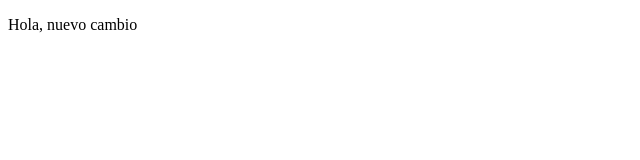
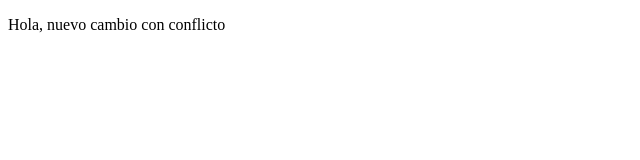
Before and after one commit to rubencadalsof-insti/repositorio_remoto, a plain HTML site: page index.html in a window 1280 px wide. Shown: the full height of the page, 0-640 px from the left. Drawn offline with Linux system fonts and the light colour scheme.

Commit message:
conflict 1

```diff
--- a/index.html
+++ b/index.html
@@ -8,7 +8,7 @@
 <body>
     <main>
         <section>
-            <p>Hola, nuevo cambio</p>
+            <p>Hola, nuevo cambio con conflicto</p>
         </section>
     </main>
 </body>
```
